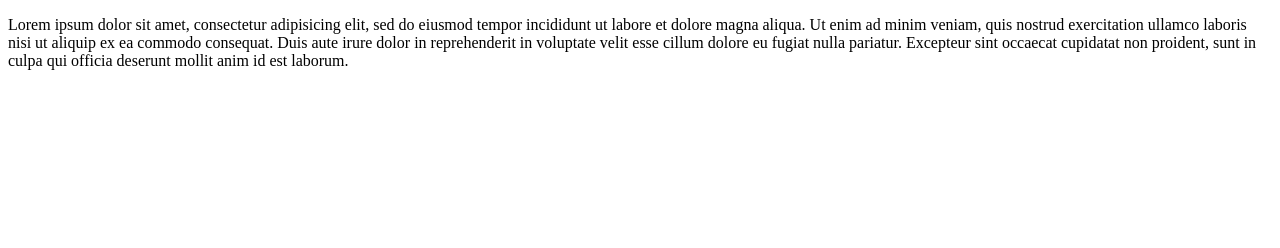
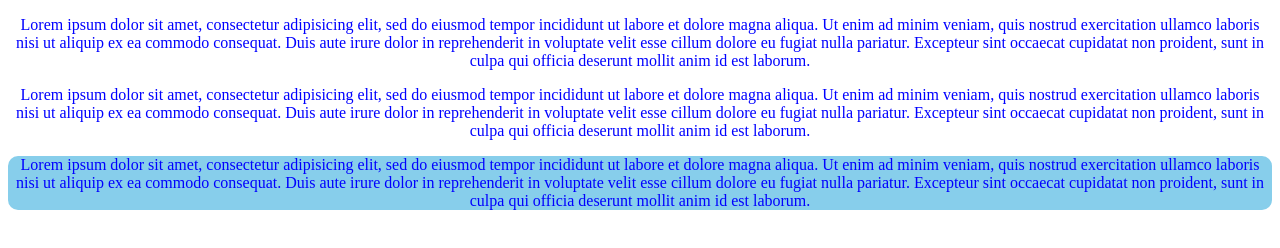
Before and after one commit to hred/hred1, a plain HTML site: page index.html in a window 1280 px wide. Drawn offline with Linux system fonts and the light colour scheme.

Commit message:
initial commit

```diff
--- a/index.html
+++ b/index.html
@@ -1,7 +1,9 @@
 <!DOCTYPE html>
 <html>
 <head>
+	<meta charset="utf-8">
 	<title>Bonjour</title>
+	<link rel="stylesheet" href="css/style.css">
 </head>
 <body>
 	<p>	Lorem ipsum dolor sit amet, consectetur adipisicing elit, sed do eiusmod
@@ -12,5 +14,27 @@
 		proident, sunt in culpa qui officia deserunt mollit anim id est laborum.
 	</p>
 
+	<p>	Lorem ipsum dolor sit amet, consectetur adipisicing elit, sed do eiusmod
+		tempor incididunt ut labore et dolore magna aliqua. Ut enim ad minim veniam,
+		quis nostrud exercitation ullamco laboris nisi ut aliquip ex ea commodo
+		consequat. Duis aute irure dolor in reprehenderit in voluptate velit esse
+		cillum dolore eu fugiat nulla pariatur. Excepteur sint occaecat cupidatat non
+		proident, sunt in culpa qui officia deserunt mollit anim id est laborum.
+	</p>
+
+	<div class="test">
+		<p>
+			Lorem ipsum dolor sit amet, consectetur adipisicing elit, sed do eiusmod
+			tempor incididunt ut labore et dolore magna aliqua. Ut enim ad minim veniam,
+			quis nostrud exercitation ullamco laboris nisi ut aliquip ex ea commodo
+			consequat. Duis aute irure dolor in reprehenderit in voluptate velit esse
+			cillum dolore eu fugiat nulla pariatur. Excepteur sint occaecat cupidatat non
+			proident, sunt in culpa qui officia deserunt mollit anim id est laborum.
+		</p>
+
+	</div>
+
+
+
 </body>
 </html>
--- /dev/null
+++ b/sass/style.scss
@@ -0,0 +1,24 @@
+//les variables
+
+$paragraphe: blue;
+$width: 100%;
+$test: skyblue;
+@mixin border-radius($radius){
+	-webkit-border-radius: $radius;
+	-moz-border-radius: $radius;
+	-o-border-radius: $radius;
+	border-radius: $radius;
+
+
+}
+
+p {
+	color: $paragraphe;
+	text-align: center;
+}
+.test {
+	width: $width;
+	height:$width;
+	background-color: $test;
+	@include border-radius(10px);
+}
```
Also changed, not shown: css/style.css (added), 1 other file.
